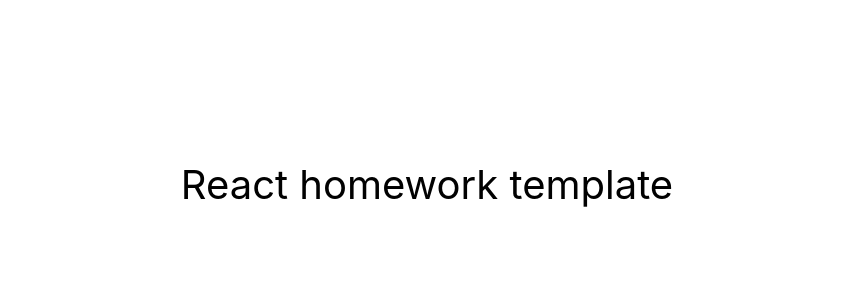
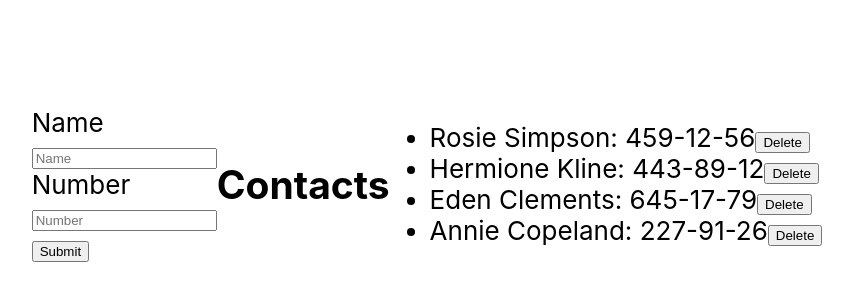
Before and after one commit to OPshenichnyi/goit-react-hw-02-phonebook, a React (Create React App) app: page / in a window 1280 px wide. Shown: the part 216-516 px from the top of the page, without its empty margins (213-1066 px from the left). Built offline with nearby package versions, Linux system fonts and the light colour scheme.

Commit message:
Add Logick

```diff
--- a/package.json
+++ b/package.json
@@ -8,6 +8,7 @@
     "@testing-library/react": "^12.1.4",
     "@testing-library/user-event": "^13.5.0",
     "formik": "^2.4.3",
+    "nanoid": "^4.0.2",
     "react": "^18.1.0",
     "react-dom": "^18.1.0",
     "react-scripts": "5.0.1",
--- a/src/components/App.jsx
+++ b/src/components/App.jsx
@@ -1,4 +1,32 @@
-export const App = () => {
+import { Component } from "react"
+import { ContactForm } from "./contactForm/contactForm";
+import { ContactList } from "./contactList/contactList";
+
+
+
+export class App extends Component {
+  state = {
+    contacts: [
+      { id: 'id-1', name: 'Rosie Simpson', number: '459-12-56' },
+      { id: 'id-2', name: 'Hermione Kline', number: '443-89-12' },
+      { id: 'id-3', name: 'Eden Clements', number: '645-17-79' },
+      { id: 'id-4', name: 'Annie Copeland', number: '227-91-26' },
+    ],
+    name: ''
+  };
+
+  addConacts = (data) => {
+    this.setState(prevState => ({contacts: prevState.contacts.concat(data)}))
+  }
+
+  removeContact = (id) => {
+    const findId = this.state.contacts.findIndex(option => option.id === id)
+    this.setState(prevState => ({ contacts: prevState.contacts.splice(findId, 1) }))
+    console.log(findId);
+  }
+
+  render() {
+
     return (
       <div
         style={{
@@ -6,11 +34,22 @@ export const App = () => {
           display: 'flex',
           justifyContent: 'center',
           alignItems: 'center',
-        fontSize: 40,
+          fontSize: 26,
           color: '#010101'
         }}
       >
-      React homework template
+        <ContactForm
+          addConacts={this.addConacts}
+        >
+        </ContactForm>
+        <h2>Contacts</h2>
+        <ContactList
+          phoneBook={this.state.contacts}
+          removeContact={this.removeContact}
+        >
+        </ContactList>
+
       </div>
     );
+  }
 };
--- /dev/null
+++ b/src/components/contactForm/contactForm.jsx
@@ -0,0 +1,38 @@
+import { Formik, Field, Form } from 'formik';
+import { nanoid } from 'nanoid'
+
+
+export const ContactForm = ({addConacts }) => {
+
+    return (
+        <Formik
+
+            initialValues={{
+                name: '',
+                number: ''
+
+            }}
+
+            onSubmit={(values, actions) => {
+                values.id = nanoid()
+                addConacts(values)
+                actions.resetForm(true)
+
+            }}
+
+        >
+            <Form>
+                <label htmlFor="name">Name</label>
+                <br />
+                <Field id="name" name="name" placeholder="Name" />
+                <br />
+                <label htmlFor="number">Number</label>
+                <br />
+                <Field id="number" name="number" placeholder="Number" />
+                <br />
+                <button type="submit">Submit</button>
+            </Form>
+
+        </Formik>
+    )
+}
--- /dev/null
+++ b/src/components/contactList/contactList.jsx
@@ -0,0 +1,20 @@
+
+
+export const ContactList = ({ phoneBook, removeContact }) => {
+
+    return (
+        <ul>
+            {phoneBook.map(({ id, name, number }) => (
+                <li key={id}>
+                    <span>{name}:</span>
+                    <span> {number}</span>
+                    <button
+                        type="button"
+                        value={id}
+                        onClick={(e) => removeContact(e.target.value)}
+                    >Delete</button>
+                </li>
+            ))}
+        </ul>
+    )
+}
```
Also changed, not shown: 1 other file (tests, documents, lock files or other folders). Lines whose indentation alone changed are shown as unchanged.
